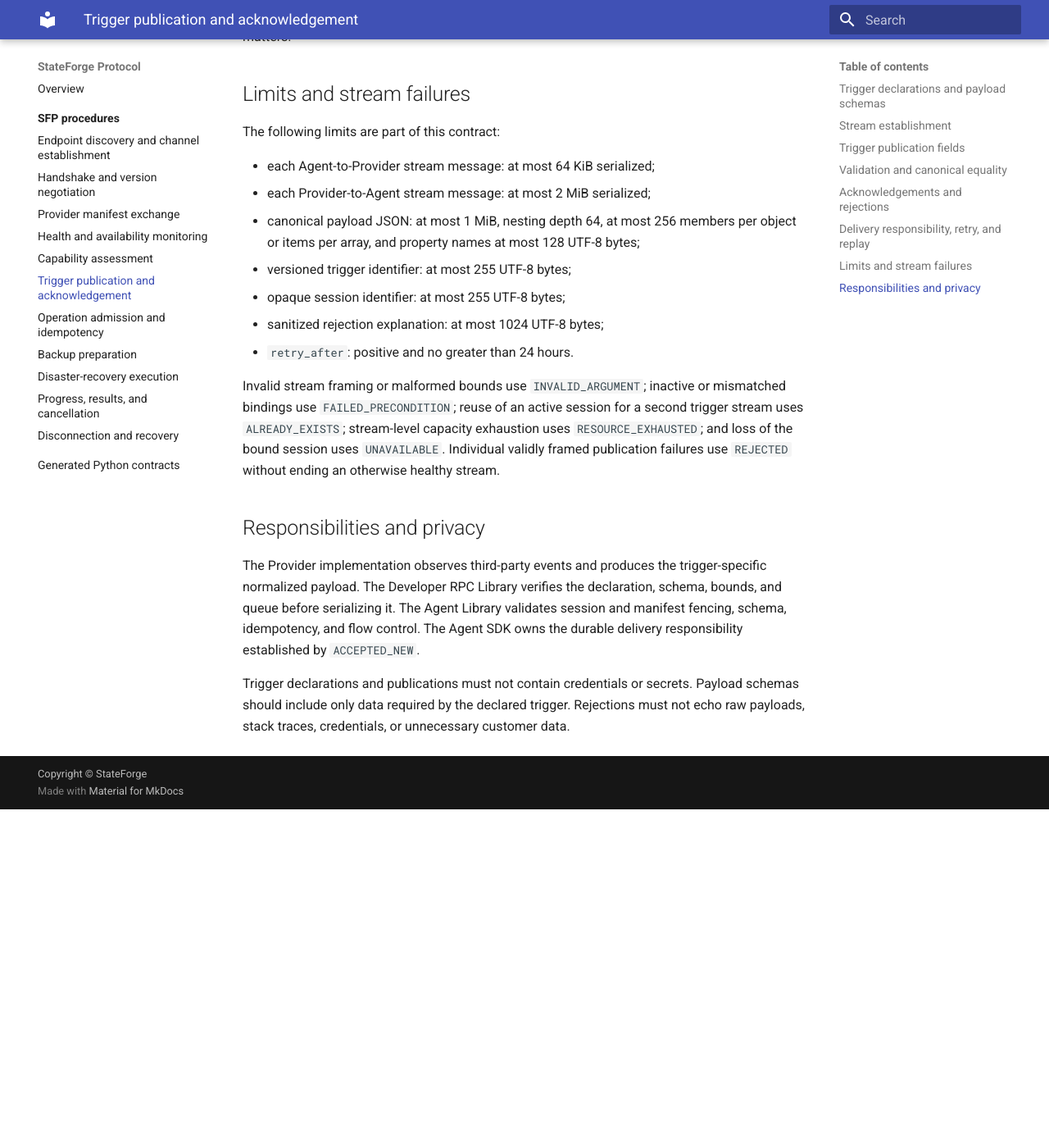
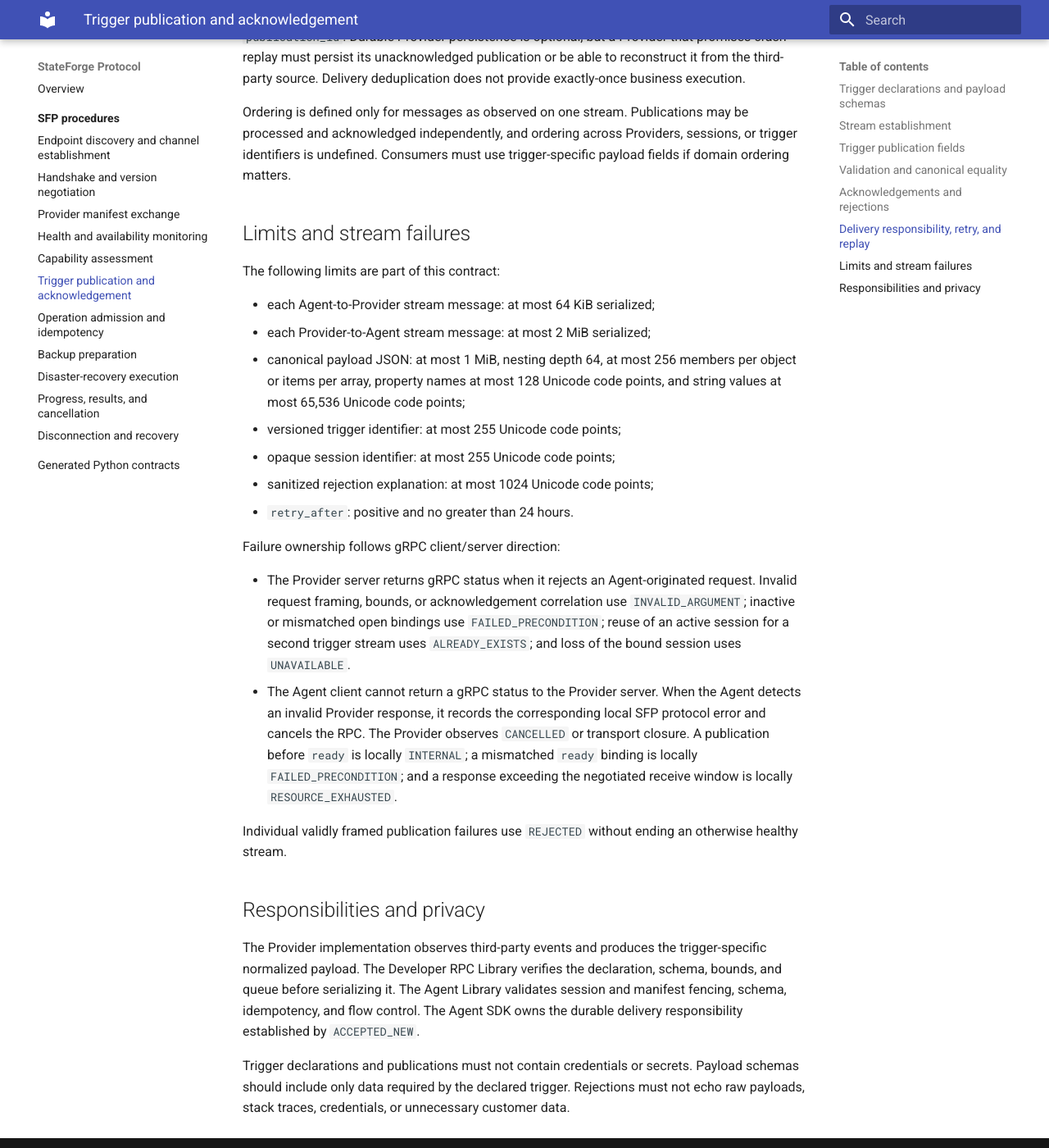
Before and after one commit to stateforge-org/stateforge-protocol, an MkDocs documentation site: the page built from docs/procedures/triggers.md, in a window 1280 px wide and 1400 px high, scrolled down 4902 px. Shown: the whole window at 82% size. Built offline with MkDocs 1.6.1 and Material for MkDocs 9.7.7, drawn with Linux system fonts in a browser that asks for light colours; before the commit the page ends 5889 px from its top, so only the background shows below that; some of the changed text lies outside the part shown.

Commit message:
fix(protocol): clarify trigger stream invariants

```diff
--- a/docs/procedures/triggers.md
+++ b/docs/procedures/triggers.md
@@ -45,7 +45,8 @@
 Provider installation, endpoint generation, handshake session, and exact
 accepted manifest revision. Empty values are invalid rather than wildcards.
 The Provider echoes all four binding values in `ready`; any mismatch terminates
-the stream with `FAILED_PRECONDITION`.
+the stream. The Agent records a local `FAILED_PRECONDITION` protocol error and
+cancels the RPC as described under stream failures.
 
 The Agent also supplies a receive window from 1 through 1024. The Provider
 selects an equal or smaller positive `maximum_in_flight_publications`. Once that
@@ -98,8 +99,15 @@
 | `REJECTED` | The publication was not accepted. A structured rejection supplies the stable reason and retry guidance. |
 
 Acknowledgements carry `publication_id`, so the Agent may acknowledge different
-publications out of transmission order. A rejected acknowledgement contains
-exactly one of these stable reasons:
+publications out of transmission order. An acknowledgement is valid only for a
+publication that is currently awaiting its first terminal acknowledgement on
+that same stream. An unknown ID, an ID already acknowledged on that stream, or
+an ID last transmitted only on an earlier stream is an `INVALID_ARGUMENT`
+protocol violation and the Provider terminates the stream. After reconnect, the
+Provider first replays an unacknowledged publication with its original ID and
+content; the Agent may then acknowledge that replay on the new stream.
+
+A rejected acknowledgement contains exactly one of these stable reasons:
 
 | Rejection reason | Retry guidance |
 | --- | --- |
@@ -140,18 +148,30 @@
 - each Agent-to-Provider stream message: at most 64 KiB serialized;
 - each Provider-to-Agent stream message: at most 2 MiB serialized;
 - canonical payload JSON: at most 1 MiB, nesting depth 64, at most 256 members
-  per object or items per array, and property names at most 128 UTF-8 bytes;
-- versioned trigger identifier: at most 255 UTF-8 bytes;
-- opaque session identifier: at most 255 UTF-8 bytes;
-- sanitized rejection explanation: at most 1024 UTF-8 bytes;
+  per object or items per array, property names at most 128 Unicode code points,
+  and string values at most 65,536 Unicode code points;
+- versioned trigger identifier: at most 255 Unicode code points;
+- opaque session identifier: at most 255 Unicode code points;
+- sanitized rejection explanation: at most 1024 Unicode code points;
 - `retry_after`: positive and no greater than 24 hours.
 
-Invalid stream framing or malformed bounds use `INVALID_ARGUMENT`; inactive or
-mismatched bindings use `FAILED_PRECONDITION`; reuse of an active session for a
-second trigger stream uses `ALREADY_EXISTS`; stream-level capacity exhaustion
-uses `RESOURCE_EXHAUSTED`; and loss of the bound session uses `UNAVAILABLE`.
-Individual validly framed publication failures use `REJECTED` without ending an
-otherwise healthy stream.
+Failure ownership follows gRPC client/server direction:
+
+- The Provider server returns gRPC status when it rejects an Agent-originated
+  request. Invalid request framing, bounds, or acknowledgement correlation use
+  `INVALID_ARGUMENT`; inactive or mismatched open bindings use
+  `FAILED_PRECONDITION`; reuse of an active session for a second trigger stream
+  uses `ALREADY_EXISTS`; and loss of the bound session uses `UNAVAILABLE`.
+- The Agent client cannot return a gRPC status to the Provider server. When the
+  Agent detects an invalid Provider response, it records the corresponding
+  local SFP protocol error and cancels the RPC. The Provider observes
+  `CANCELLED` or transport closure. A publication before `ready` is locally
+  `INTERNAL`; a mismatched `ready` binding is locally `FAILED_PRECONDITION`;
+  and a response exceeding the negotiated receive window is locally
+  `RESOURCE_EXHAUSTED`.
+
+Individual validly framed publication failures use `REJECTED` without ending
+an otherwise healthy stream.
 
 ## Responsibilities and privacy
 
```
Also changed, not shown: docs/reference/python-contracts.md (+11 -0 lines), 7 other files.
